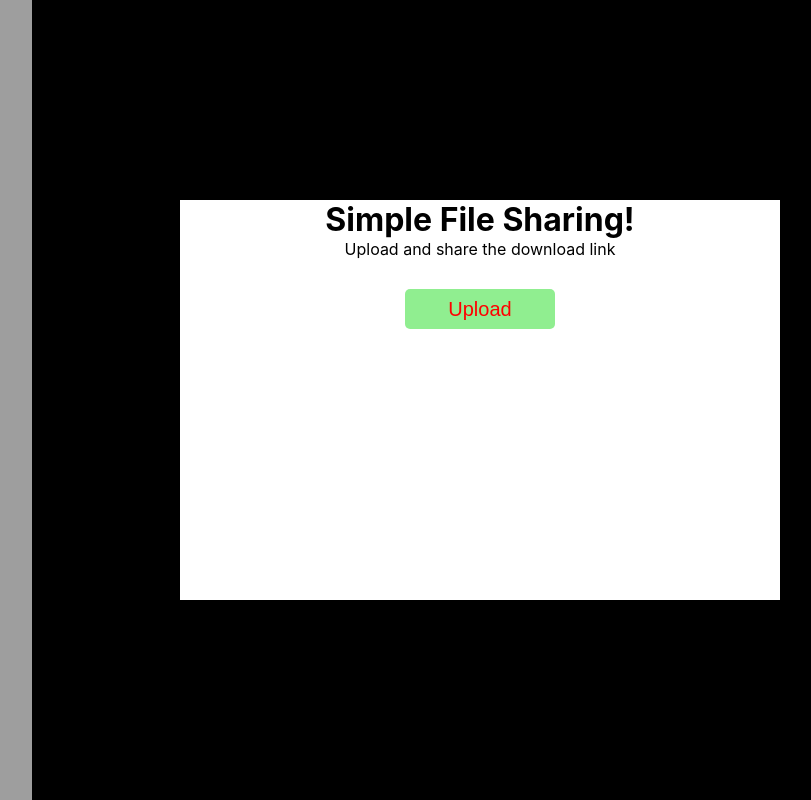
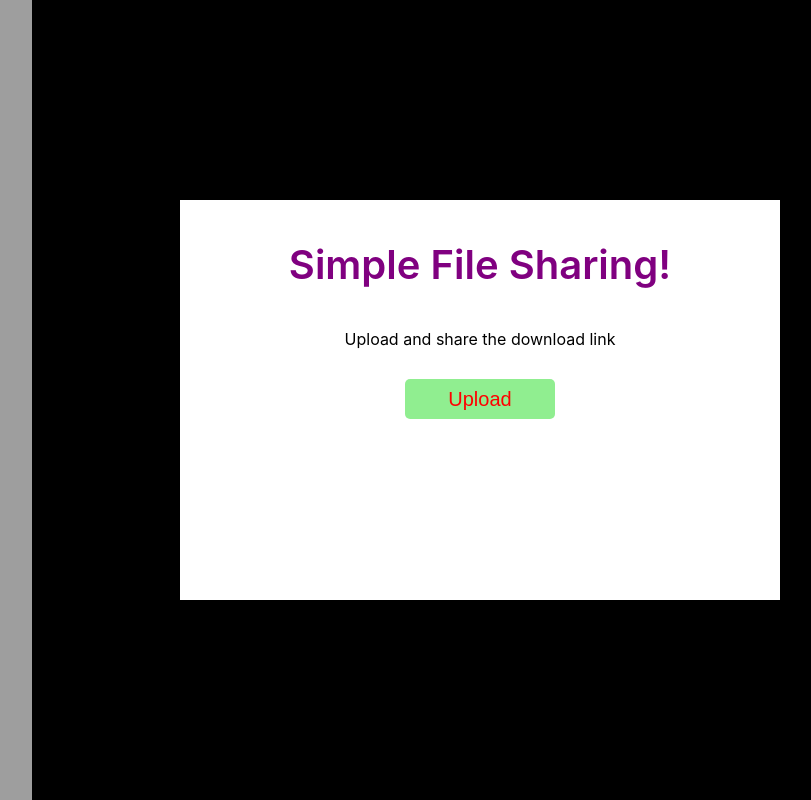
Before and after one commit to harshal8869/File-sharing-frontend, a React (Create React App) app: page / in a window 1280 px wide. Shown: the whole page, without its empty margins (352-1163 px from the left). Built offline with nearby package versions, Linux system fonts and the light colour scheme; grey boxes are pictures that could not be loaded.

Commit message:
Update App.css

```diff
--- a/src/App.css
+++ b/src/App.css
@@ -24,6 +24,14 @@ img {
   flex-direction: column;
 }
 
+h1{
+  font-size: 40px;
+  font-weight: 600;
+  color: purple;
+  margin: 40px 0;
+}
+
+
 
 button{
   width: 150px;
```
